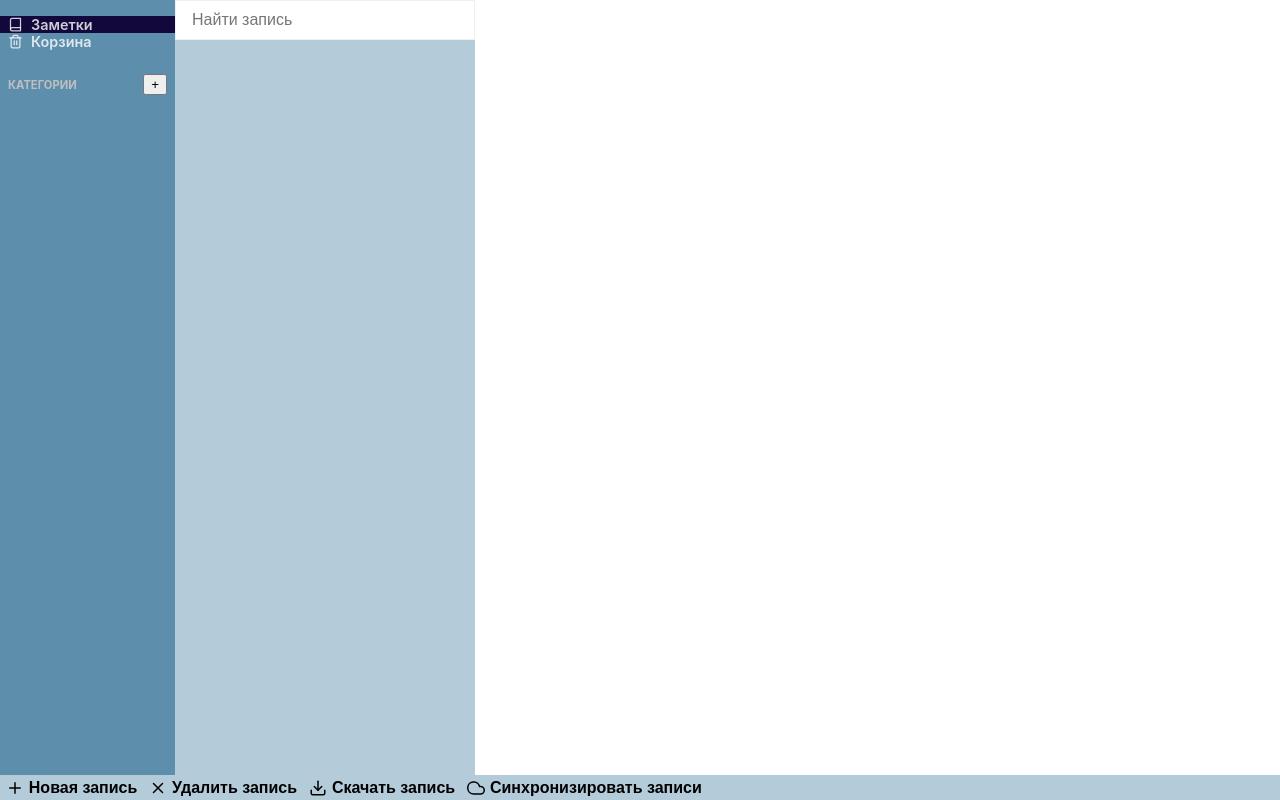
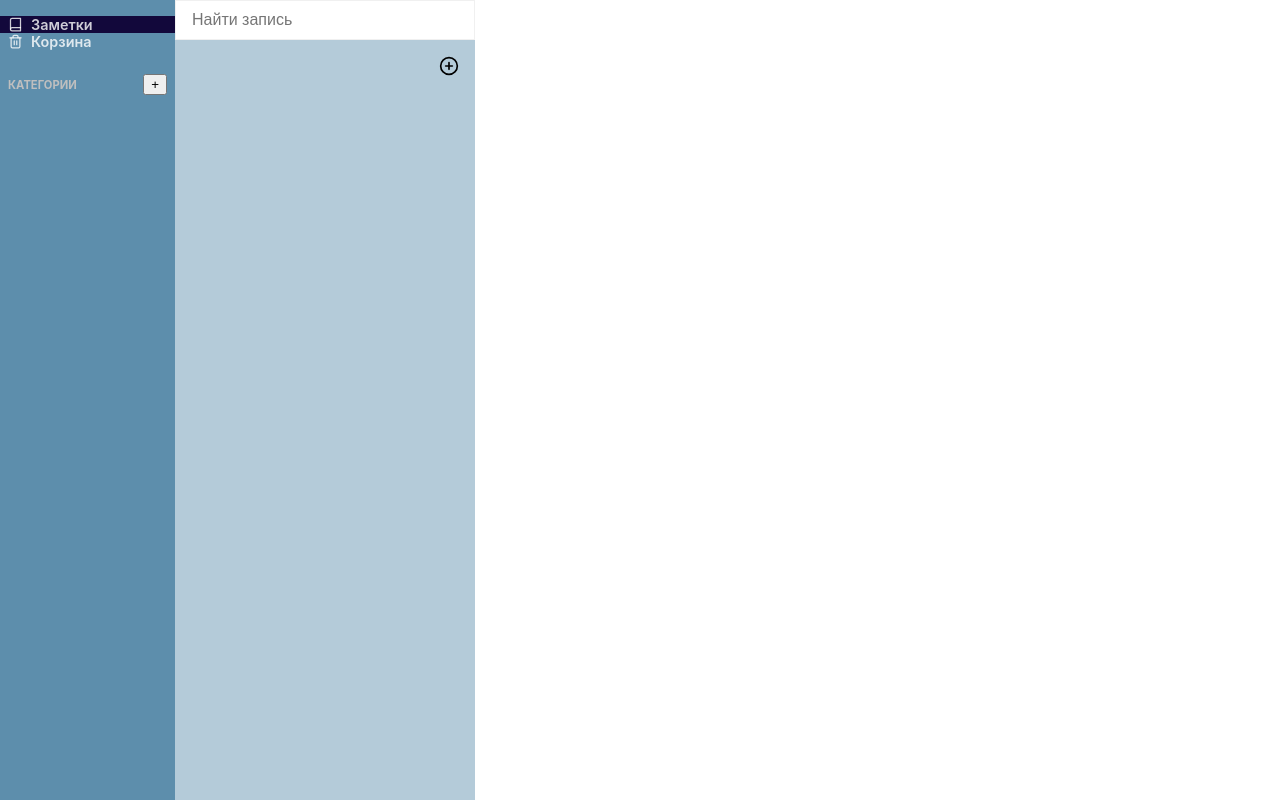
Before and after one commit to AmadeusDeadDmytro/ama_notes, a React (Create React App) app: page / in a window 1280 px wide. Built offline with nearby package versions, Linux system fonts and the light colour scheme.

Commit message:
remove navbar

```diff
--- a/src/componets/App.tsx
+++ b/src/containers/App.tsx
@@ -4,7 +4,7 @@ import { loadCategories, loadNotes } from 'actions'
 import AppSidebar from 'containers/AppSidebar'
 import Colors from 'styles/colors'
 import { Dispatch } from 'redux'
-import Navigation from 'containers/Navigation'
+import KeyboardShortcuts from 'containers/KeyboardShortcuts'
 import NoteEditor from 'containers/NoteEditor'
 import NoteList from 'containers/NoteList'
 import { connect } from 'react-redux'
@@ -26,10 +26,10 @@ const App: React.FC<AppProps> = ({ loadNotes, loadCategories }) => {
 
     return (
         <AppContainer>
-            <Navigation />
             <AppSidebar />
             <NoteList />
             <NoteEditor />
+            <KeyboardShortcuts />
         </AppContainer>
     )
 }
@@ -43,8 +43,7 @@ export default connect(null, mapDispatchToProps)(App)
 
 const AppContainer = styled.div`
     display: grid;
-    grid-template-areas: 'app-sidebar note-sidebar editor editor' 'nav nav nav nav';
+    grid-template-areas: 'app-sidebar note-sidebar editor editor';
     grid-template-columns: 175px 300px auto;
-    grid-template-rows: auto 25px;
     min-height: 100vh;
 `
--- a/src/containers/AppSidebar.tsx
+++ b/src/containers/AppSidebar.tsx
@@ -1,5 +1,5 @@
 import { ApplicationState, CategoryItem, NoteItem } from 'types'
-import { Book, Folder, Trash2 } from 'react-feather'
+import { Book, Folder, Trash2, X } from 'react-feather'
 import React, { useState } from 'react'
 import { addCategory, deleteCategory, pruneCategoryFromNotes, swapCategory, swapFolder, swapNote } from 'actions'
 
@@ -89,7 +89,7 @@ const AppSidebar: React.FC<AppProps> = ({ addCategory, deleteCategory, pruneCate
                                         swapNote(newNoteId)
                                     }}
                                 >
-                                    X
+                                    <X size={12} />
                                 </CategoryOptions>
                             </CategoryEach>
                         )
--- /dev/null
+++ b/src/containers/KeyboardShortcuts.tsx
@@ -0,0 +1,17 @@
+import { ApplicationState, CategoryItem, NoteItem } from 'types'
+
+import { Dispatch } from 'redux'
+import React from 'react'
+import { connect } from 'react-redux'
+
+interface KeyboardShortcutsProps {}
+
+const KeyboardShortcuts: React.FC<KeyboardShortcutsProps> = () => {
+    return null
+}
+
+const mapStateToProps = (state: ApplicationState) => ({})
+
+const mapDispatchToProps = (dispatch: Dispatch) => ({})
+
+export default connect(mapStateToProps, mapDispatchToProps)(KeyboardShortcuts)
--- a/src/containers/NoteList.tsx
+++ b/src/containers/NoteList.tsx
@@ -1,27 +1,45 @@
 import { ApplicationState, CategoryItem, NoteItem } from 'types'
 import React, { useEffect, useRef, useState } from 'react'
-import { addCategoryToNote, pruneNotes, swapCategory, swapNote } from 'actions'
+import { addCategoryToNote, addNote, pruneNotes, swapCategory, swapNote } from 'actions'
 
 import Colors from 'styles/colors'
 import { Dispatch } from 'redux'
 import { Folders } from 'constants/enums'
+import NoteOptions from 'containers/NoteOptions'
+import { PlusCircle } from 'react-feather'
 import { connect } from 'react-redux'
 import { getNoteTitle } from 'helpers'
+import moment from 'moment'
 import styled from 'styled-components'
+import { v4 as uuid } from 'uuid'
 
 interface NoteListProps {
+    activeNote?: NoteItem
     activeCategoryId: string
     activeNoteId: string
     notes: NoteItem[]
     filteredNotes: NoteItem[]
     filteredCategories: CategoryItem[]
+    addNote: (note: NoteItem) => void
     swapNote: (noteId: string) => void
     swapCategory: (category: string) => void
     pruneNotes: () => void
     addCategoryToNote: (categoryId: string, noteId: string) => void
 }
 
-const NoteList: React.FC<NoteListProps> = ({ activeCategoryId, activeNoteId, notes, filteredNotes, filteredCategories, swapNote, swapCategory, pruneNotes, addCategoryToNote }) => {
+const NoteList: React.FC<NoteListProps> = ({
+    activeNote,
+    addNote,
+    activeCategoryId,
+    activeNoteId,
+    notes,
+    filteredNotes,
+    filteredCategories,
+    swapNote,
+    swapCategory,
+    pruneNotes,
+    addCategoryToNote,
+}) => {
     const [noteOptionsId, setNoteOptionsId] = useState('')
     const node = useRef<HTMLDivElement>(null)
 
@@ -41,6 +59,21 @@ const NoteList: React.FC<NoteListProps> = ({ activeCategoryId, activeNoteId, not
         }
     }
 
+    const newNoteHandler = () => {
+        const note: NoteItem = {
+            id: uuid(),
+            text: '',
+            created: moment().format(),
+            lastUpdated: moment().format(),
+            category: activeCategoryId ? activeCategoryId : undefined,
+        }
+
+        if ((activeNote && activeNote.text !== '') || !activeNote) {
+            addNote(note)
+            swapNote(note.id)
+        }
+    }
+
     const searchNotes = (event: React.ChangeEvent<HTMLInputElement>) => {
         const filteredResults = filteredNotes.filter((note) => note.text.toLowerCase().search(event.target.value.toLowerCase()) !== -1)
     }
@@ -56,6 +89,11 @@ const NoteList: React.FC<NoteListProps> = ({ activeCategoryId, activeNoteId, not
     return (
         <NoteSidebar>
             <Searchbar placeholder="Найти запись" onChange={searchNotes} type="search" />
+            <AddNote>
+                <div>
+                    <PlusCircle size={20} onClick={newNoteHandler} />
+                </div>
+            </AddNote>
             <NoteListContainer>
                 {filteredNotes.map((note) => {
                     const noteTitle = getNoteTitle(note.text)
@@ -72,9 +110,9 @@ const NoteList: React.FC<NoteListProps> = ({ activeCategoryId, activeNoteId, not
                             }}
                         >
                             {noteTitle}
-                            <NoteOptions active={noteOptionsId === note.id} onClick={(event) => handleNoteOptionsClick(event, note.id)}>
+                            <NoteOptionsDiv active={noteOptionsId === note.id} onClick={(event) => handleNoteOptionsClick(event, note.id)}>
                                 ...
-                            </NoteOptions>
+                            </NoteOptionsDiv>
                             {noteOptionsId === note.id && (
                                 <NoteOptionsContext ref={node}>
                                     <ContextActionTitle>Переместить в категорию</ContextActionTitle>
@@ -109,6 +147,7 @@ const NoteList: React.FC<NoteListProps> = ({ activeCategoryId, activeNoteId, not
                                             </SelectElementOption>
                                         )}
                                     </SelectElement>
+                                    <NoteOptions />
                                 </NoteOptionsContext>
                             )}
                         </NoteEach>
@@ -136,11 +175,13 @@ const mapStateToProps = (state: ApplicationState) => {
         activeNoteId: noteState.activeNoteId,
         notes: noteState.notes,
         filteredNotes,
+        activeNote: state.noteState.notes.find((note) => note.id === state.noteState.activeNoteId),
         filteredCategories: categoryState.categories.filter((category) => category.id !== noteState.activeCategoryId),
     }
 }
 
 const mapDispatchToProps = (dispatch: Dispatch) => ({
+    addNote: (note: NoteItem) => dispatch(addNote(note)),
     swapNote: (noteId: string) => dispatch(swapNote(noteId)),
     swapCategory: (categoryId: string) => dispatch(swapCategory(categoryId)),
     pruneNotes: () => dispatch(pruneNotes()),
@@ -148,6 +189,15 @@ const mapDispatchToProps = (dispatch: Dispatch) => ({
 })
 
 export default connect(mapStateToProps, mapDispatchToProps)(NoteList)
+
+const AddNote = styled.div`
+    display: flex;
+    justify-content: flex-end;
+    padding: 1rem;
+
+    div {
+    }
+`
 
 const Searchbar = styled.input`
     -webkit-appearance: textfield;
@@ -177,8 +227,8 @@ const NoteListContainer = styled.div``
 const NoteEach = styled.div<{ active: boolean }>`
     position: relative;
     cursor: pointer;
-    padding: 0 0.5rem;
-    border-bottom: 2px solid ${Colors.HOVER};
+    padding: 0.5rem;
+    border-bottom: 1px solid ${Colors.HOVER};
     background: ${({ active }) => active && Colors.ACTIVE};
     display: flex;
     align-items: center;
@@ -189,7 +239,7 @@ const NoteEach = styled.div<{ active: boolean }>`
     }
 `
 
-const NoteOptions = styled.div<{ active: boolean }>`
+const NoteOptionsDiv = styled.div<{ active: boolean }>`
     color: ${Colors.A_COLOR_FOUR};
     padding: 0.5rem;
     z-index: 1;
--- a/src/containers/Navigation.tsx
+++ b/src/containers/NoteOptions.tsx
@@ -1,9 +1,8 @@
 import { ApplicationState, CategoryItem, NoteItem } from 'types'
-import { Cloud, Download, Plus, X } from 'react-feather'
-import { addNote, deleteNote, sendNoteToTrash, swapNote, syncState } from 'actions'
+import { Download, X } from 'react-feather'
+import { addNote, sendNoteToTrash, swapNote, syncState } from 'actions'
 import { downloadNote, getNoteTitle } from 'helpers'
 
-import Colors from 'styles/colors'
 import { Dispatch } from 'redux'
 import React from 'react'
 import { connect } from 'react-redux'
@@ -11,19 +10,16 @@ import moment from 'moment'
 import styled from 'styled-components'
 import { v4 as uuid } from 'uuid'
 
-interface NavigationProps {
-    addNote: (note: NoteItem) => void
+interface NoteOptionsProps {
     swapNote: (noteId: string) => void
     sendNoteToTrash: (noteId: string) => void
-    syncState: (notes: NoteItem[], categories: CategoryItem[]) => void
     activeNote?: NoteItem
     activeCategoryId: string
     notes: NoteItem[]
     categories: CategoryItem[]
-    syncing: boolean
 }
 
-const Navigation: React.FC<NavigationProps> = ({ addNote, activeNote, activeCategoryId, sendNoteToTrash, swapNote, syncState, notes, syncing, categories }) => {
+const NoteOptions: React.FC<NoteOptionsProps> = ({ activeNote, activeCategoryId, swapNote, sendNoteToTrash, notes, categories }) => {
     const newNoteHandler = () => {
         const note: NoteItem = {
             id: uuid(),
@@ -45,37 +41,31 @@ const Navigation: React.FC<NavigationProps> = ({ addNote, activeNote, activeCate
         }
     }
 
-    const syncNoteHandler = () => {
+    const syncNotesHandler = () => {
         syncState(notes, categories)
     }
 
-    const downloadHandler = () => {
+    const downloadNoteHandler = () => {
         if (activeNote) {
             downloadNote(getNoteTitle(activeNote.text), activeNote)
         }
     }
 
     return (
-        <NavigationContainer>
-            <NavButton onClick={newNoteHandler}>
-                <Plus /> Новая запись
+        <NoteOptionsNav>
+            <NavButton onClick={trashNoteHandler}>
+                <X size={15} />
+                Удалить заметку
             </NavButton>
-            <NavButton onClick={trashNoteHandler}>
-                <X /> Удалить запись
+            <NavButton onClick={downloadNoteHandler}>
+                <Download size={15} />
+                Скачать заметку
             </NavButton>
-            <NavButton onClick={downloadHandler}>
-                <Download /> Скачать запись
-            </NavButton>
-            <NavButton onClick={syncNoteHandler}>
-                <Cloud />
-                Синхронизировать записи
-            </NavButton>
-        </NavigationContainer>
+        </NoteOptionsNav>
     )
 }
 
 const mapStateToProps = (state: ApplicationState) => ({
-    syncing: state.syncState.syncing,
     notes: state.noteState.notes,
     categories: state.categoryState.categories,
     activeNote: state.noteState.notes.find((note) => note.id === state.noteState.activeNoteId),
@@ -83,25 +73,35 @@ const mapStateToProps = (state: ApplicationState) => ({
 })
 
 const mapDispatchToProps = (dispatch: Dispatch) => ({
-    addNote: (note: NoteItem) => dispatch(addNote(note)),
     swapNote: (noteId: string) => dispatch(swapNote(noteId)),
     sendNoteToTrash: (noteId: string) => dispatch(sendNoteToTrash(noteId)),
-    syncState: (notes: NoteItem[], categories: CategoryItem[]) => dispatch(syncState(notes, categories)),
 })
 
-export default connect(mapStateToProps, mapDispatchToProps)(Navigation)
+export default connect(mapStateToProps, mapDispatchToProps)(NoteOptions)
 
-const NavButton = styled.button`
+const NoteOptionsNav = styled.nav`
+    margin-top: 1rem;
+
+    svg {
+        margin-right: 0.5rem;
+    }
+`
+
+const NavButton = styled.div`
+    cursor: pointer;
     display: flex;
     align-items: center;
-    cursor: pointer;
     background: transparent;
     font-weight: 600;
     border: none;
     font-size: 1rem;
+    padding: 0 0.5rem;
 
-    &:hover {
-        background: ${Colors.HOVER};
+    div {
+        cursor: pointer;
+        display: flex;
+        align-items: center;
+        padding: 0.5rem 0;
     }
 
     svg {
@@ -109,10 +109,8 @@ const NavButton = styled.button`
         width: 18px;
         margin-right: 0.3rem;
     }
+
+    &:hover {
+        background: rgba(0, 0, 0, 0.1);
+    }
 `
-
-const NavigationContainer = styled.div`
-    grid-area: nav;
-    background: ${Colors.BACKGROUND};
-    display: flex;
-`
--- a/src/index.tsx
+++ b/src/index.tsx
@@ -1,6 +1,6 @@
 import { applyMiddleware, compose, createStore } from 'redux'
 
-import App from 'componets/App'
+import App from 'containers/App'
 import { Provider } from 'react-redux'
 import React from 'react'
 import { BrowserRouter as Router } from 'react-router-dom'
```
Also changed, not shown: 1 other file (tests, documents, lock files or other folders).
